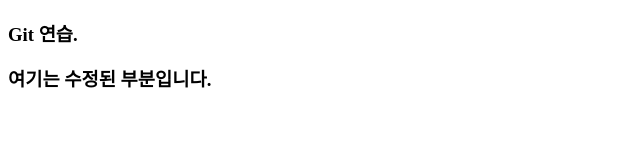
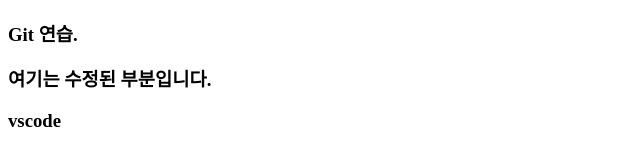
Before and after one commit to osegyoung/html, a plain HTML site: page index.html in a window 1280 px wide. Shown: the full height of the page, 0-640 px from the left. Drawn offline with Linux system fonts and the light colour scheme.

Commit message:
Update index.html

```diff
--- a/index.html
+++ b/index.html
@@ -9,5 +9,6 @@
   <h3>Git 연습.</h3>
   <!-- 수정된 파일도 이력등록 : unstage -> stage -> commit -> push -->
   <h3>여기는 수정된 부분입니다.</h3>
+  <h3>vscode<h3>
 </body>
 </html>
```
